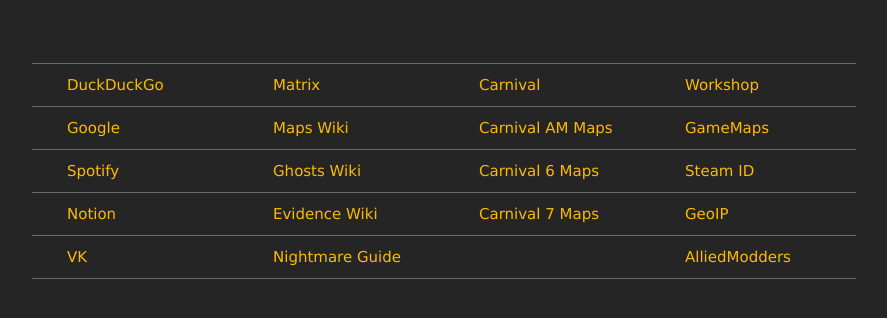
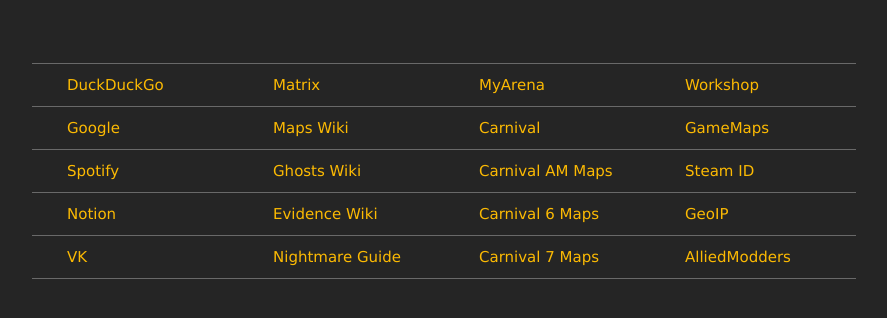
Before and after one commit to ndnkle/steam-homepage, a plain HTML site: page index.html in a window 1280 px wide. Shown: the whole page, without its empty margins (196-1083 px from the left). Drawn offline with Linux system fonts and the light colour scheme.

Commit message:
Update index.html

```diff
--- a/index.html
+++ b/index.html
@@ -20,31 +20,31 @@
 	<tr>
 		<td><a href="https://start.duckduckgo.com/" rel="noopener noreferrer nofollow">DuckDuckGo</a></td>
 		<td><a href="https://phasmophobia-matrix.com/ru" rel="noopener noreferrer nofollow">Matrix</a></td>
-		<td><a href="https://carnival.rip/" rel="noopener noreferrer nofollow">Carnival</a></td>
+		<td><a href="https://www.myarena.ru/home.php?m=gamemanager&p=gamestatus&home=3347" rel="noopener noreferrer nofollow">MyArena</a></td>
 		<td><a href="https://steamcommunity.com/app/550/workshop/" rel="noopener noreferrer nofollow">Workshop</a></td>
 	</tr>
 	<tr>
 		<td><a href="https://www.google.com/ncr" rel="noopener noreferrer nofollow">Google</a></td>
 		<td><a href="https://phasmophobia.fandom.com/wiki/Maps" rel="noopener noreferrer nofollow">Maps Wiki</a></td>
-		<td><a href="https://steamcommunity.com/sharedfiles/filedetails/?id=408882200" rel="noopener noreferrer nofollow">Carnival AM Maps</a></td>
+		<td><a href="https://carnival.rip/" rel="noopener noreferrer nofollow">Carnival</a></td>
 		<td><a href="https://www.gamemaps.com/l4d2/" rel="noopener noreferrer nofollow">GameMaps</a></td>
 	</tr>
 	<tr>
 		<td><a href="https://www.spotify.com/us/" rel="noopener noreferrer nofollow">Spotify</a></td>
 		<td><a href="https://phasmophobia.fandom.com/wiki/Ghosts" rel="noopener noreferrer nofollow">Ghosts Wiki</a></td>
-		<td><a href="https://steamcommunity.com/sharedfiles/filedetails/?id=2511529164" rel="noopener noreferrer nofollow">Carnival 6 Maps</a></td>
+		<td><a href="https://steamcommunity.com/sharedfiles/filedetails/?id=408882200" rel="noopener noreferrer nofollow">Carnival AM Maps</a></td>
 		<td><a href="https://steamid.io/" rel="noopener noreferrer nofollow">Steam ID</a></td>
 	</tr>
 	<tr>
 		<td><a href="https://www.notion.so/" rel="noopener noreferrer nofollow">Notion</a></td>
 		<td><a href="https://phasmophobia.fandom.com/wiki/Evidence" rel="noopener noreferrer nofollow">Evidence Wiki</a></td>
-		<td><a href="https://steamcommunity.com/sharedfiles/filedetails/?id=2576820759" rel="noopener noreferrer nofollow">Carnival 7 Maps</a></td>
+		<td><a href="https://steamcommunity.com/sharedfiles/filedetails/?id=2511529164" rel="noopener noreferrer nofollow">Carnival 6 Maps</a></td>
 		<td><a href="https://www.maxmind.com/en/geoip-demo" rel="noopener noreferrer nofollow">GeoIP</a></td>
 	</tr>
 	<tr>
 		<td><a href="https://vk.com/bookmarks?type=group" rel="noopener noreferrer nofollow">VK</a></td>
 		<td><a href="https://steamcommunity.com/sharedfiles/filedetails/?id=2637612902" rel="noopener noreferrer nofollow">Nightmare Guide</a></td>
-		<td></td>
+		<td><a href="https://steamcommunity.com/sharedfiles/filedetails/?id=2576820759" rel="noopener noreferrer nofollow">Carnival 7 Maps</a></td>
 		<td><a href="https://forums.alliedmods.net/forumdisplay.php?f=108" rel="noopener noreferrer nofollow">AlliedModders</a></td>
 	</tr>
 </tbody>
```
